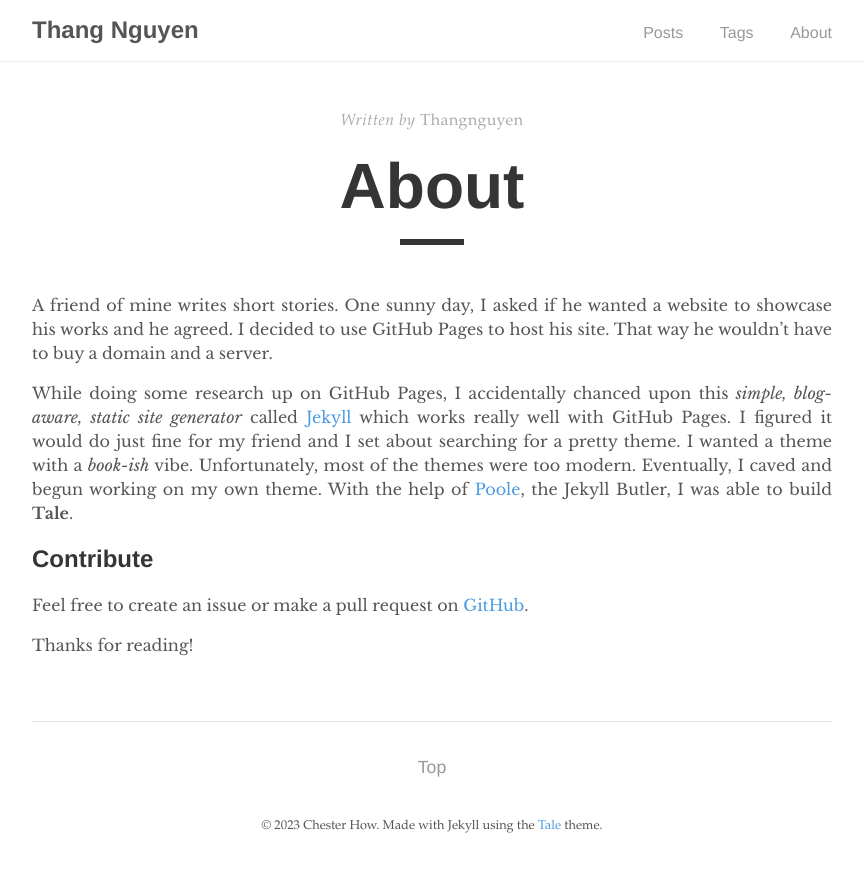
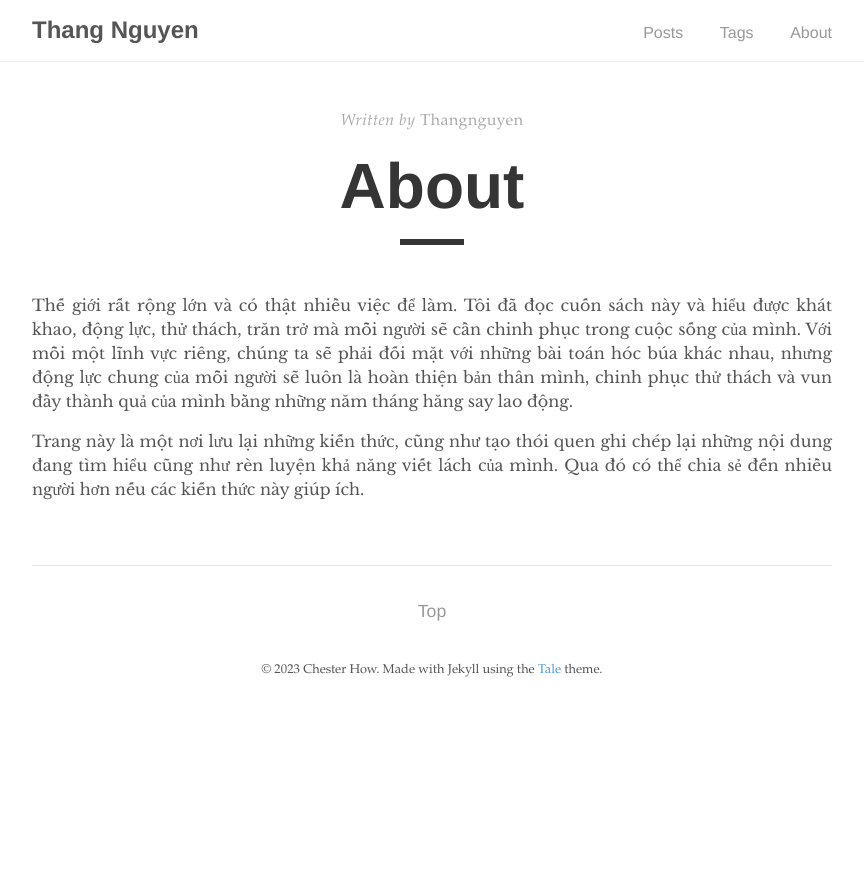
Before and after one commit to codedaoneu/codedaoneu.github.io, a Jekyll site: the page built from _pages/about.md, in a window 1280 px wide. Shown: the top 872 px of the page, without its empty margins (208-1072 px from the left). Built offline with Jekyll 4.4.1, drawn with Linux system fonts in a browser that asks for light colours.

Commit message:
add abount

```diff
--- a/_pages/about.md
+++ b/_pages/about.md
@@ -5,11 +5,6 @@ author: "Thangnguyen"
 permalink: /about/
 ---
 
-A friend of mine writes short stories. One sunny day, I asked if he wanted a website to showcase his works and he agreed. I decided to use GitHub Pages to host his site. That way he wouldn't have to buy a domain and a server.
+Thế giới rất rộng lớn và có thật nhiều việc để làm. Tôi đã đọc cuốn sách này và hiểu được khát khao, động lực, thử thách, trăn trở mà mỗi người sẽ cần chinh phục trong cuộc sống của mình. Với mỗi một lĩnh vực riêng, chúng ta sẽ phải đối mặt với những bài toán hóc búa khác nhau, nhưng động lực chung của mỗi người sẽ luôn là hoàn thiện bản thân mình, chinh phục thử thách và vun đầy thành quả của mình bằng những năm tháng hăng say lao động.
 
-While doing some research up on GitHub Pages, I accidentally chanced upon this _simple, blog-aware, static site generator_ called [Jekyll](https://jekyllrb.com/) which works really well with GitHub Pages. I figured it would do just fine for my friend and I set about searching for a pretty theme. I wanted a theme with a _book-ish_ vibe. Unfortunately, most of the themes were too modern. Eventually, I caved and begun working on my own theme. With the help of [Poole](https://github.com/poole/poole), the Jekyll Butler, I was able to build **Tale**.
-
-## Contribute
-Feel free to create an issue or make a pull request on [GitHub](https://github.com/chesterhow/tale).
-
-Thanks for reading!
+Trang này là một nơi lưu lại những kiến thức, cũng như tạo thói quen ghi chép lại những nội dung đang tìm hiểu cũng như rèn luyện khả năng viết lách của mình. Qua đó có thể chia sẻ đến nhiều người hơn nếu các kiến thức này giúp ích.
```
Also changed, not shown: 1 other file.
